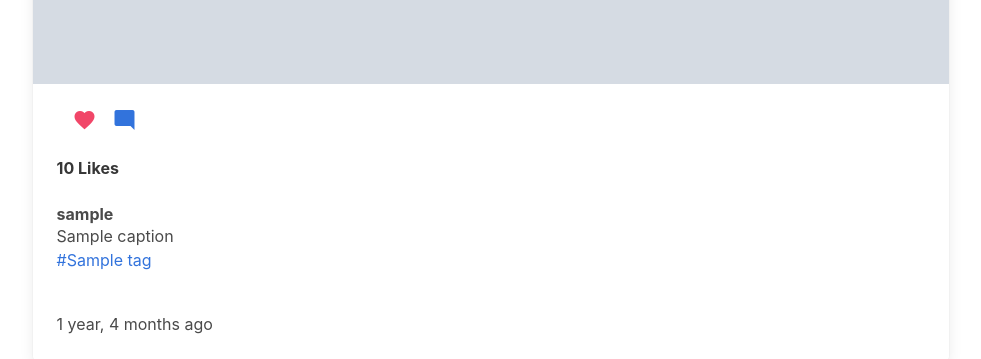
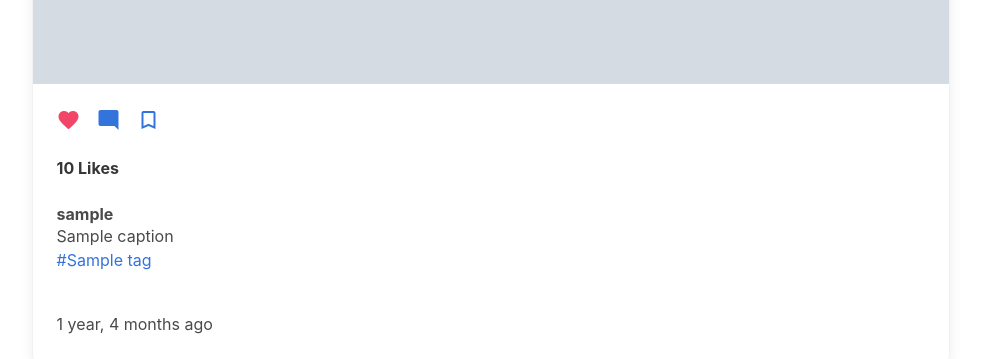
Before and after one commit to saharfk/instagramCloneProject, a Django app: template instagram_clone/instagram_clone/templates/index.html in a window 1280 px wide. Shown: the part 704-1063 px from the top of the page, without its empty margins (149-1130 px from the left). Run offline with Django 3.2, Linux system fonts and the light colour scheme; the template is opened without the code that fills it: most values are stand-ins (such as "Sample title", 1, 10 or a date in 2020); grey boxes marked "Sample" are stand-in pictures.

Commit message:
add save button to home page

```diff
--- a/instagram_clone/instagram_clone/templates/index.html
+++ b/instagram_clone/instagram_clone/templates/index.html
@@ -19,24 +19,39 @@
             <div class="card-content">
 
                 <div class="media">
-                    <div class="media-right">
+                    <div class="">
                         <a href="{% url 'postlike' post_item.id %}">
                             <i class="material-icons  has-text-danger">favorite</i>
                         </a>
                     </div>
                     <div class="media-right">
-                        <a  href="{{ post_item.get_absolute_url }}">
+                        <a href="{{ post_item.get_absolute_url }}">
                             <i class="material-icons  ">mode_comment</i>
                         </a>
                     </div>
+                    {% if favorited is True %}
 
+                    <div class="media-right">
+                        <a href="{% url 'postfavorite' post_item.id %}">
+                            <i class="material-icons ">turned_in</i>
+
+                        </a>
+                    </div>
+                    {% else %}
+                    <div class="media-right">
+                        <a href="{% url 'postfavorite' post_item.id %}">
+                            <i class="material-icons">turned_in_not</i>
+
+                        </a>
+                    </div>
+                    {% endif %}
 
                 </div>
                 <div class="media-content">
-                        <strong><p>{{ post_item.likes }} Likes</p></strong> </br>
-                        <a href="{% url 'profile' post_item.user %}"><p class="subtitle is-6">
-                            <b>{{ post_item.user.username }}</b></p></a>
-                    </div>
+                    <strong><p>{{ post_item.likes }} Likes</p></strong> </br>
+                    <a href="{% url 'profile' post_item.user %}"><p class="subtitle is-6">
+                        <b>{{ post_item.user.username }}</b></p></a>
+                </div>
 
                 <div class="content">
                     {{ post_item.caption }}
```
Also changed, not shown: instagram_clone/db.sqlite3.
